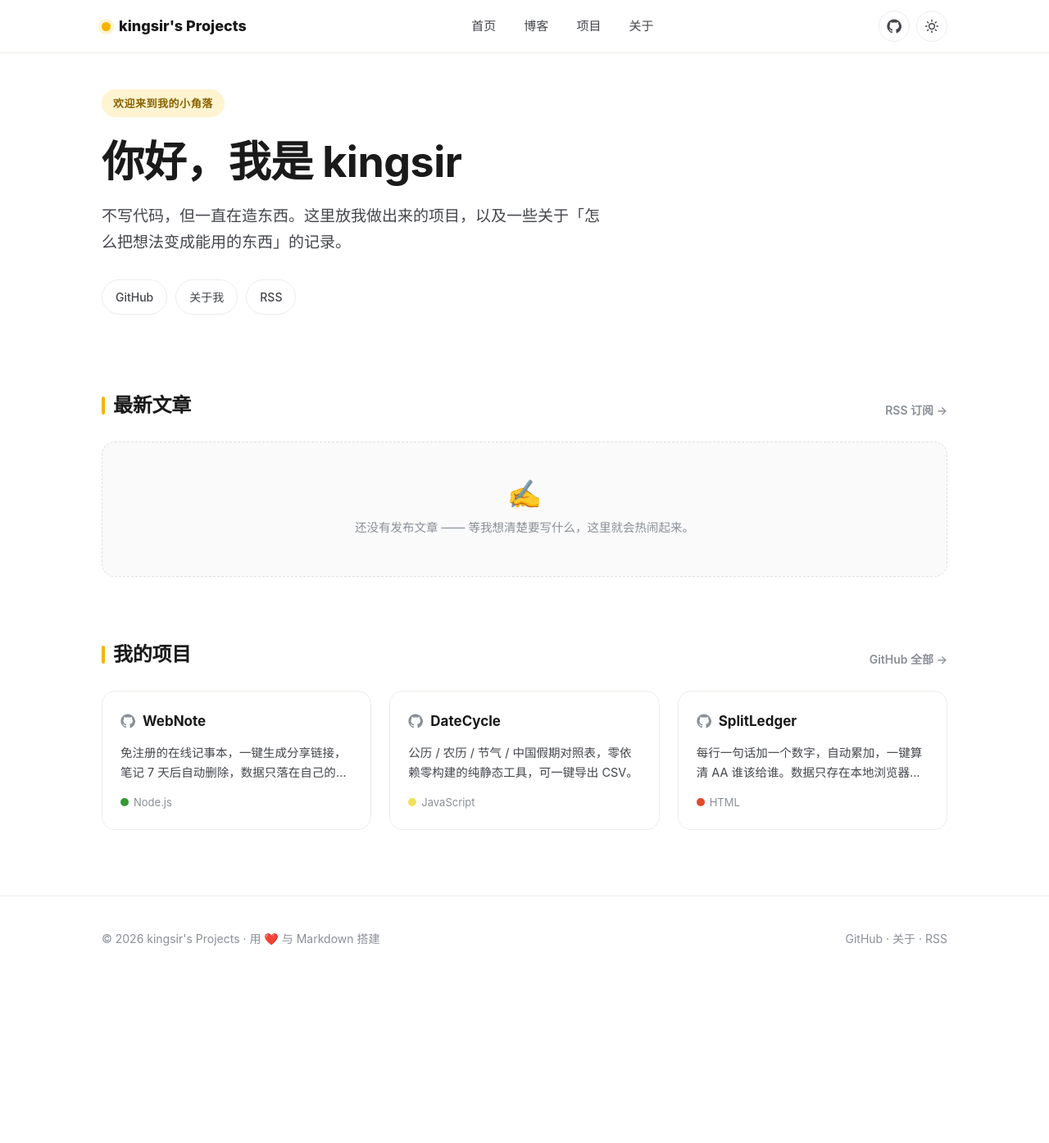
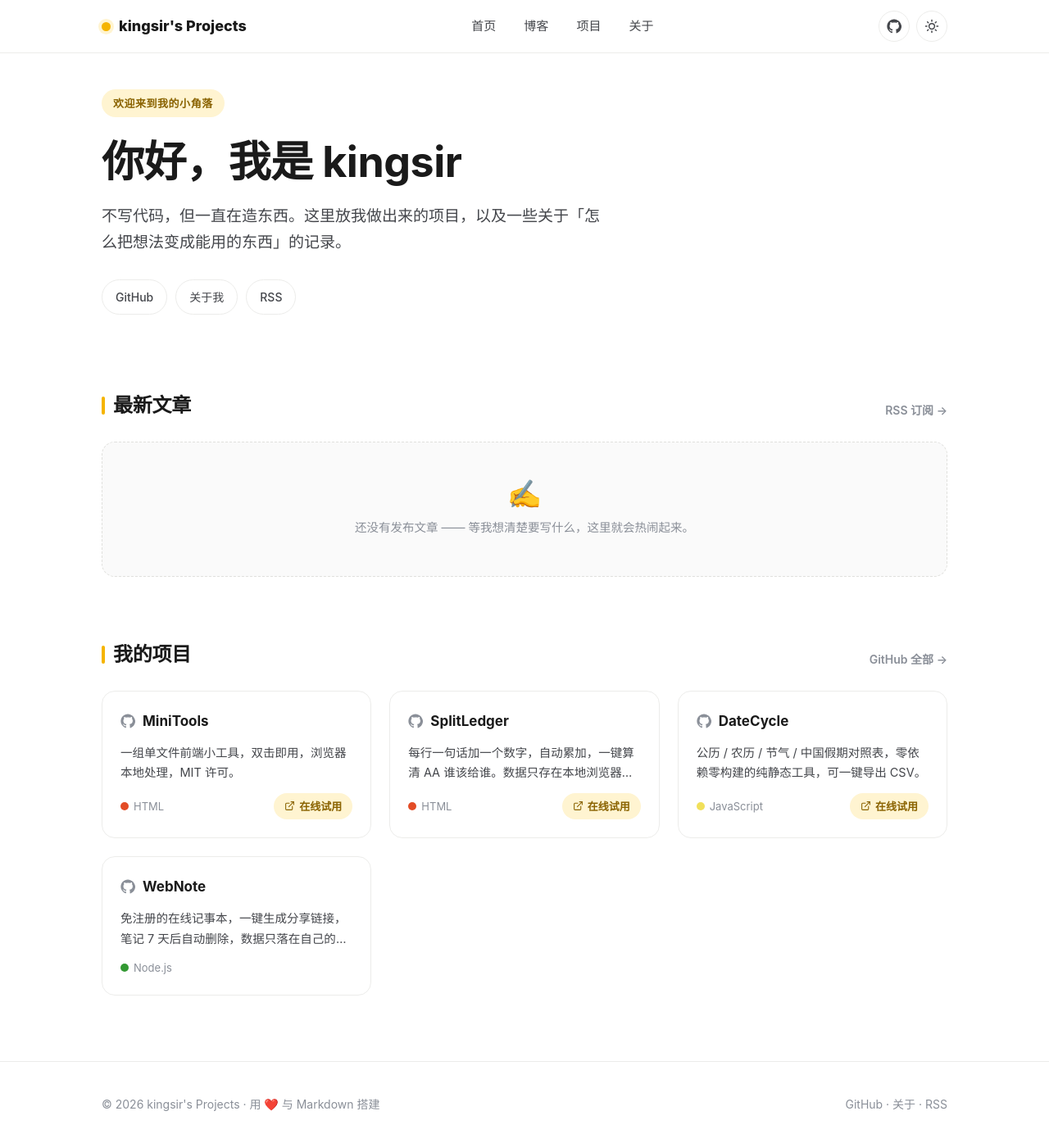
Before and after one commit to isnotry/isnotry.github.io, a Jekyll site: the page built from docs/index.html, in a window 1280 px wide and 1400 px high, scrolled down 36 px. Shown: the top 1395 px of the window at 82% size. Built offline with Jekyll 4.4.1, drawn with Linux system fonts in a browser that asks for light colours; before the commit the page ends 1234 px from its top, so only the background shows below that.

Commit message:
site: 新增 MiniTools 项目 + 项目卡在线试用入口 + 按时间倒序排序

```diff
--- a/docs/_data/projects.yml
+++ b/docs/_data/projects.yml
@@ -1,18 +1,33 @@
 # 我的项目（手写维护，对应 https://github.com/isnotry 的仓库）
 # lang_class 映射到 style.css 里的 .lang-* 圆点颜色
 # stars 留空则不显示星标（避免 0 star 的噪声）
+# demo 留空则不显示「在线试用」入口（例如需要自建服务的项目）
+# date 用于排序：首页按 date 从新到旧渲染（见 index.html）
+#   取仓库创建时间，写成带引号的 ISO 串（不写时分会导致同天项目排序不稳定）
+- name: MiniTools
+  desc: 一组单文件前端小工具，双击即用，浏览器本地处理，MIT 许可。
+  url: https://github.com/isnotry/MiniTools
+  demo: https://isnotry.github.io/MiniTools/
+  lang: HTML
+  lang_class: lang-html
+  date: "2026-09-28T14:32"
+- name: SplitLedger
+  desc: 每行一句话加一个数字，自动累加，一键算清 AA 谁该给谁。数据只存在本地浏览器里。
+  url: https://github.com/isnotry/SplitLedger
+  demo: https://isnotry.github.io/SplitLedger/
+  lang: HTML
+  lang_class: lang-html
+  date: "2026-09-28T09:24"
+- name: DateCycle
+  desc: 公历 / 农历 / 节气 / 中国假期对照表，零依赖零构建的纯静态工具，可一键导出 CSV。
+  url: https://github.com/isnotry/DateCycle
+  demo: https://isnotry.github.io/DateCycle/
+  lang: JavaScript
+  lang_class: lang-js
+  date: "2026-04-04"
 - name: WebNote
   desc: 免注册的在线记事本，一键生成分享链接，笔记 7 天后自动删除，数据只落在自己的服务器上。
   url: https://github.com/isnotry/WebNote
   lang: Node.js
   lang_class: lang-node
-- name: DateCycle
-  desc: 公历 / 农历 / 节气 / 中国假期对照表，零依赖零构建的纯静态工具，可一键导出 CSV。
-  url: https://github.com/isnotry/DateCycle
-  lang: JavaScript
-  lang_class: lang-js
-- name: SplitLedger
-  desc: 每行一句话加一个数字，自动累加，一键算清 AA 谁该给谁。数据只存在本地浏览器里。
-  url: https://github.com/isnotry/SplitLedger
-  lang: HTML
-  lang_class: lang-html
+  date: "2026-03-24"
--- a/docs/_includes/project-card.html
+++ b/docs/_includes/project-card.html
@@ -9,5 +9,11 @@
   <div class="p-foot">
     <span class="lang"><span class="ld {{ include.project.lang_class }}"></span>{{ include.project.lang }}</span>
     {% if include.project.stars %}<span class="star"><svg viewBox="0 0 24 24" fill="currentColor"><path d="M12 17.3l-6.2 3.7 1.6-7L2 9.2l7.1-.6L12 2l2.9 6.6 7.1.6-5.4 4.8 1.6 7z"/></svg>{{ include.project.stars }}</span>{% endif %}
+    {% if include.project.demo %}
+    <a class="demo" href="{{ include.project.demo }}" target="_blank" rel="noopener" title="在线试用 {{ include.project.name }}">
+      <svg viewBox="0 0 24 24" fill="none" stroke="currentColor" stroke-width="2" stroke-linecap="round" stroke-linejoin="round"><path d="M18 13v6a2 2 0 0 1-2 2H5a2 2 0 0 1-2-2V8a2 2 0 0 1 2-2h6"/><polyline points="15 3 21 3 21 9"/><line x1="10" y1="14" x2="21" y2="3"/></svg>
+      在线试用
+    </a>
+    {% endif %}
   </div>
 </div>
--- a/docs/assets/css/style.css
+++ b/docs/assets/css/style.css
@@ -196,6 +196,18 @@ h1, h2, h3, h4 { line-height: 1.25; font-weight: 700; letter-spacing: -.01em; }
 .project .p-foot .lang .ld { width: 10px; height: 10px; border-radius: 50%; }
 .project .p-foot .star { display: inline-flex; align-items: center; gap: 5px; }
 .project .p-foot .star svg { width: 14px; height: 14px; }
+/* 在线试用入口（右对齐胶囊按钮） */
+.project .p-foot .demo {
+  margin-left: auto; display: inline-flex; align-items: center; gap: 5px;
+  font-size: 13px; font-weight: 600; color: var(--accent-ink);
+  background: var(--accent-soft); padding: 4px 12px; border-radius: 999px;
+  border: 1px solid transparent; transition: all .2s ease;
+}
+.project .p-foot .demo svg { width: 13px; height: 13px; }
+.project .p-foot .demo:hover {
+  background: transparent; border-color: var(--accent);
+  color: var(--accent); transform: translateY(-1px);
+}
 .lang-ts { background: #3178c6; } .lang-js { background: #f1e05a; }
 .lang-py { background: #3572A5; } .lang-go { background: #00ADD8; }
 .lang-rust { background: #dea584; } .lang-css { background: #563d7c; }
--- a/docs/index.html
+++ b/docs/index.html
@@ -45,7 +45,8 @@ description: kingsir 的博客与开源项目 —— 不写代码，只把想法
       <a class="more" href="https://github.com/{{ site.github_username }}?tab=repositories" target="_blank" rel="noopener">GitHub 全部 →</a>
     </div>
     <div class="grid grid-projects">
-      {% for p in site.data.projects %}
+      {% assign projects = site.data.projects | sort: "date" | reverse %}
+      {% for p in projects %}
         {% include project-card.html project=p %}
       {% endfor %}
     </div>
```
